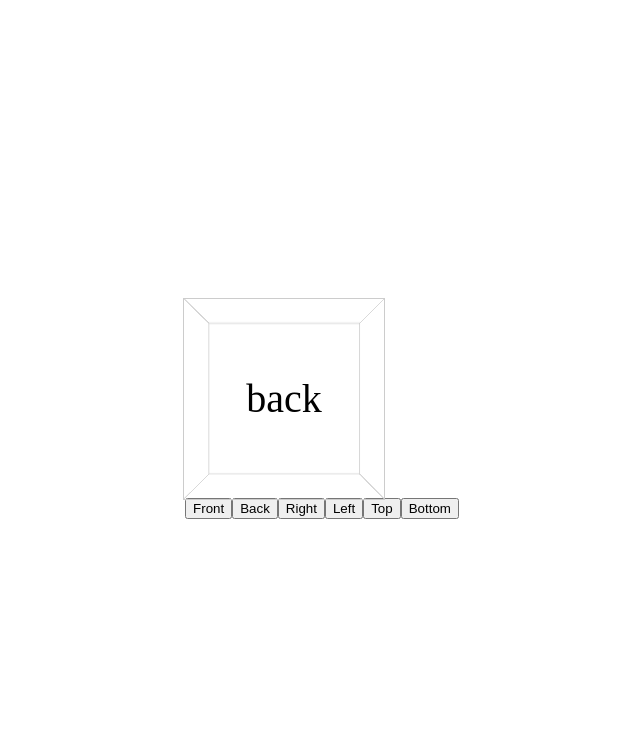
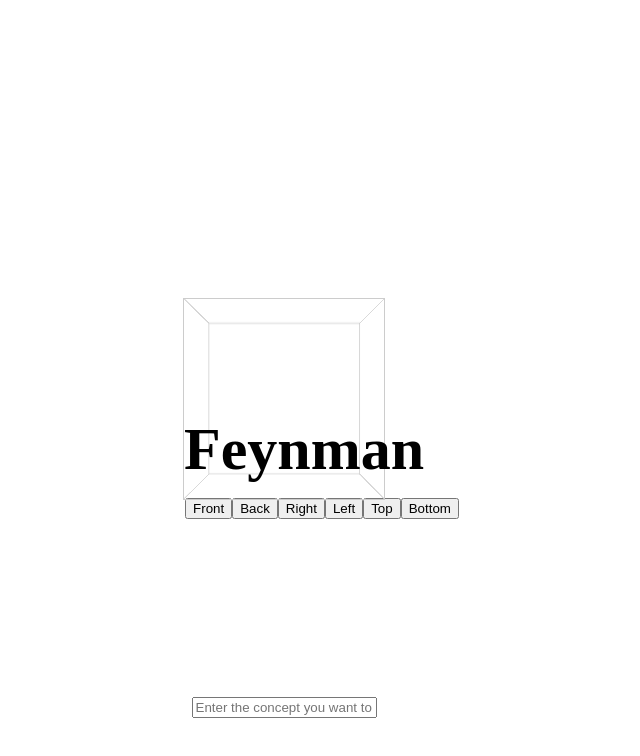
Before and after one commit to ezsinehan/study-box, a React (Create React App) app: page / in a window 1280 px wide. Both pictures are taken after a click on the button "Back". Shown: the top 756 px of the page, without its empty margins (318-958 px from the left). Built offline with nearby package versions, Linux system fonts and the light colour scheme.

Commit message:
Added Feynman to cube face

```diff
--- a/src/components/Cube.js
+++ b/src/components/Cube.js
@@ -1,5 +1,6 @@
 import React, { useState } from "react";
 import "../styles/Cube.css";
+import Feynman from './Feynman';
 
 const Cube = () => {
   const [activeFace, setActiveFace] = useState("");
@@ -16,7 +17,7 @@
             {isFaceActive("front") && "front"}
           </div>
           <div className="cube__face cube__face--back">
-            {isFaceActive("back") && "back"}
+            {isFaceActive("back") && <Feynman />} {/* Render Feynman on front face */}
           </div>
           <div className="cube__face cube__face--right">
             {isFaceActive("right") && "right"}
--- /dev/null
+++ b/src/components/Feynman.js
@@ -0,0 +1,42 @@
+import React, { useState } from 'react';
+
+const FeynmanTechnique = () => {
+  const [concept, setConcept] = useState('');
+  const [explanation, setExplanation] = useState('');
+  const [feedback, setFeedback] = useState('');
+
+  const handleConceptChange = (event) => {
+    setConcept(event.target.value);
+  };
+
+  const handleExplanationChange = (event) => {
+    setExplanation(event.target.value);
+  };
+
+  const analyzeExplanation = () => {
+    // Here you can implement logic or call an API to analyze the explanation
+    // For now, we'll just set a simple feedback
+    setFeedback('Good start, try to elaborate more on certain points...');
+  };
+
+  return (
+    <div>
+      <h2>Feynman</h2>
+      <input
+        type="text"
+        placeholder="Enter the concept you want to learn"
+        value={concept}
+        onChange={handleConceptChange}
+      />
+      <textarea
+        placeholder="Explain the concept as if you were teaching it to someone else"
+        value={explanation}
+        onChange={handleExplanationChange}
+      />
+      <button onClick={analyzeExplanation}>Analyze Explanation</button>
+      {feedback && <p>Feedback: {feedback}</p>}
+    </div>
+  );
+};
+
+export default FeynmanTechnique;
```
